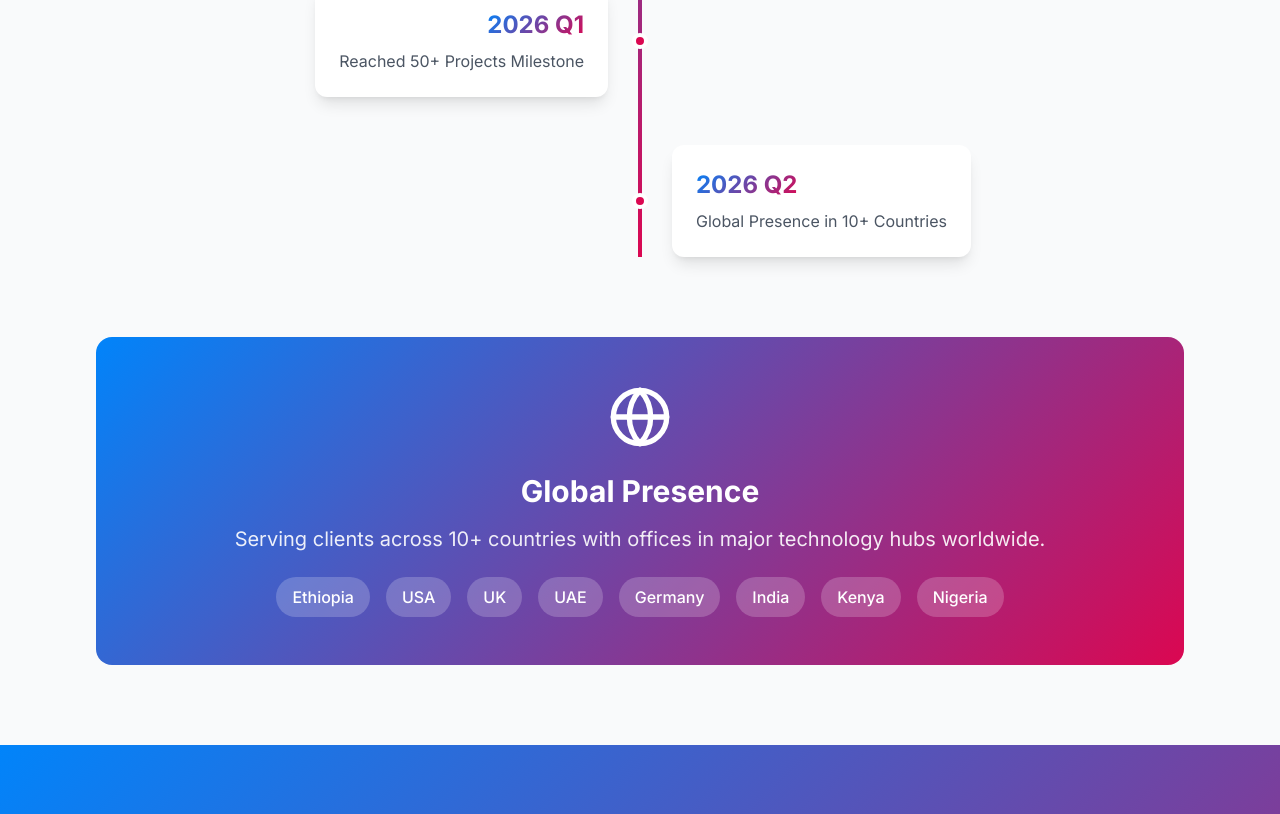
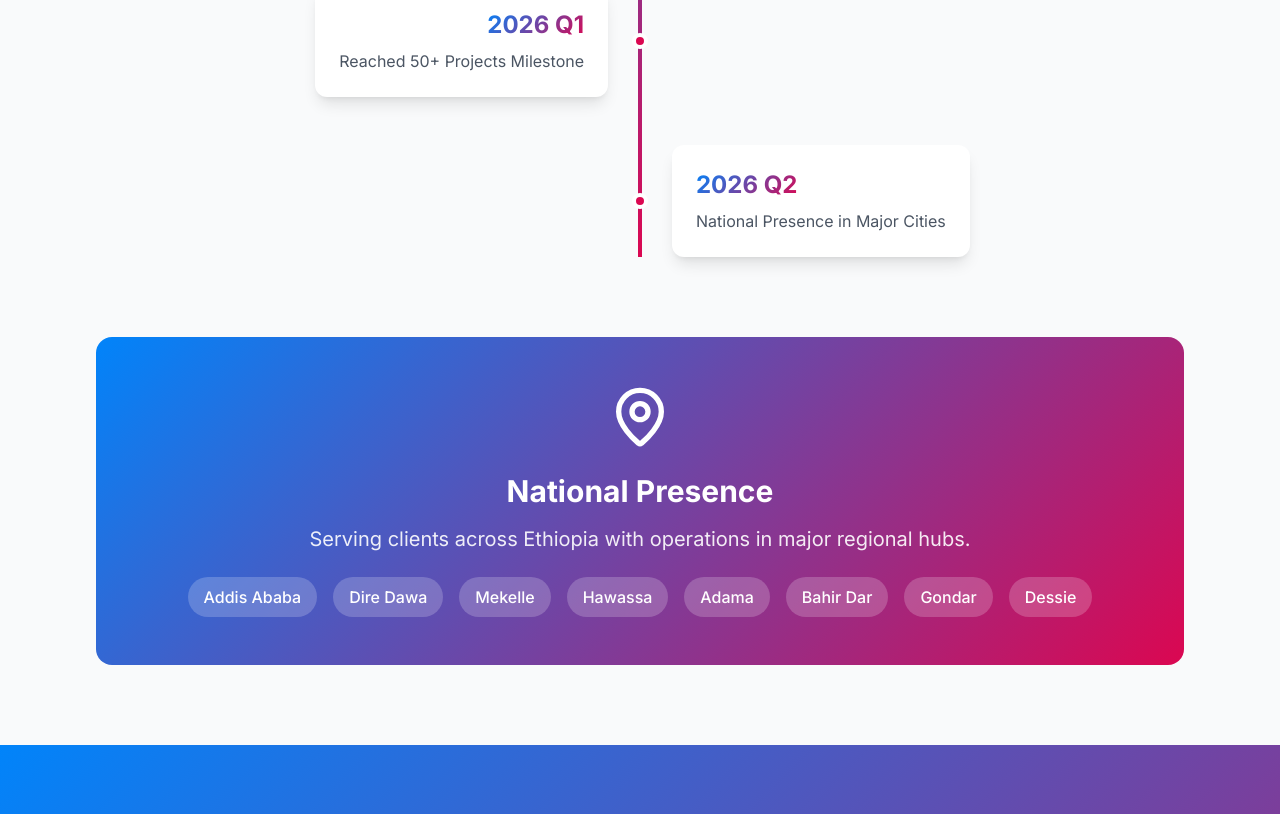
Before and after one commit to abdibiranu30680070/radian_tech, a React (Vite) app: page / in a window 1280 px wide. Shown: the part 3277-4091 px from the top of the page. Built offline with nearby package versions, Linux system fonts and the light colour scheme; the HTML template or start-up script is replaced by a standard one.

Commit message:
Update journey and presence to be national

```diff
--- a/src/components/About.jsx
+++ b/src/components/About.jsx
@@ -1,7 +1,7 @@
 import React from 'react';
 import { Section, SectionHeader } from './ui/Section';
 import { Card, CardHeader, CardTitle, CardContent } from './ui/Card';
-import { Target, Eye, Heart, Users, Globe, Award, Shield } from 'lucide-react';
+import { Target, Eye, Heart, Users, MapPin, Award, Shield } from 'lucide-react';
 
 const coreValues = [
   {
@@ -53,9 +53,9 @@ const timeline = [
   { year: '2025 Q1', event: 'RadianTech Founded by Ashenafi Birhanu' },
   { year: '2025 Q2', event: 'First Enterprise Client Onboarded' },
   { year: '2025 Q3', event: 'Launched Cloud & AI Division' },
-  { year: '2025 Q4', event: 'Expanded to 5+ Countries' },
+  { year: '2025 Q4', event: 'Expanded to Major Regions Nationally' },
   { year: '2026 Q1', event: 'Reached 50+ Projects Milestone' },
-  { year: '2026 Q2', event: 'Global Presence in 10+ Countries' },
+  { year: '2026 Q2', event: 'National Presence in Major Cities' },
 ];
 
 export function About() {
@@ -181,18 +181,18 @@ export function About() {
           </div>
         </div>
 
-        {/* Global Presence */}
+        {/* National Presence */}
         <div className="mt-20 text-center">
           <div className="bg-gradient-primary rounded-2xl p-12 text-white">
-            <Globe className="w-16 h-16 mx-auto mb-6" />
-            <h3 className="text-3xl font-bold mb-4">Global Presence</h3>
+            <MapPin className="w-16 h-16 mx-auto mb-6" />
+            <h3 className="text-3xl font-bold mb-4">National Presence</h3>
             <p className="text-xl opacity-90 mb-6">
-              Serving clients across 10+ countries with offices in major technology hubs worldwide.
+              Serving clients across Ethiopia with operations in major regional hubs.
             </p>
             <div className="flex flex-wrap justify-center gap-4">
-              {['Ethiopia', 'USA', 'UK', 'UAE', 'Germany', 'India', 'Kenya', 'Nigeria'].map((country) => (
-                <span key={country} className="bg-white/20 px-4 py-2 rounded-full font-medium">
-                  {country}
+              {['Addis Ababa', 'Dire Dawa', 'Mekelle', 'Hawassa', 'Adama', 'Bahir Dar', 'Gondar', 'Dessie'].map((city) => (
+                <span key={city} className="bg-white/20 px-4 py-2 rounded-full font-medium">
+                  {city}
                 </span>
               ))}
             </div>
```
